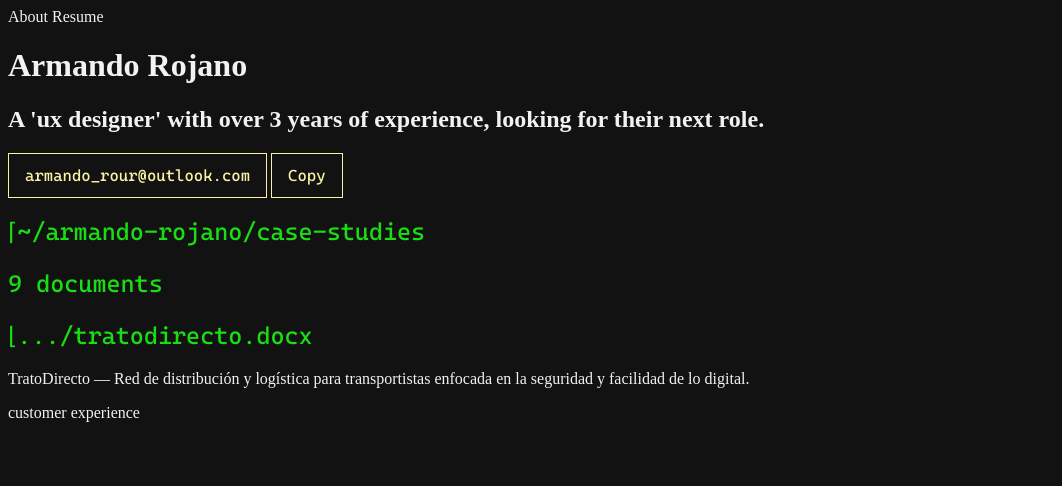
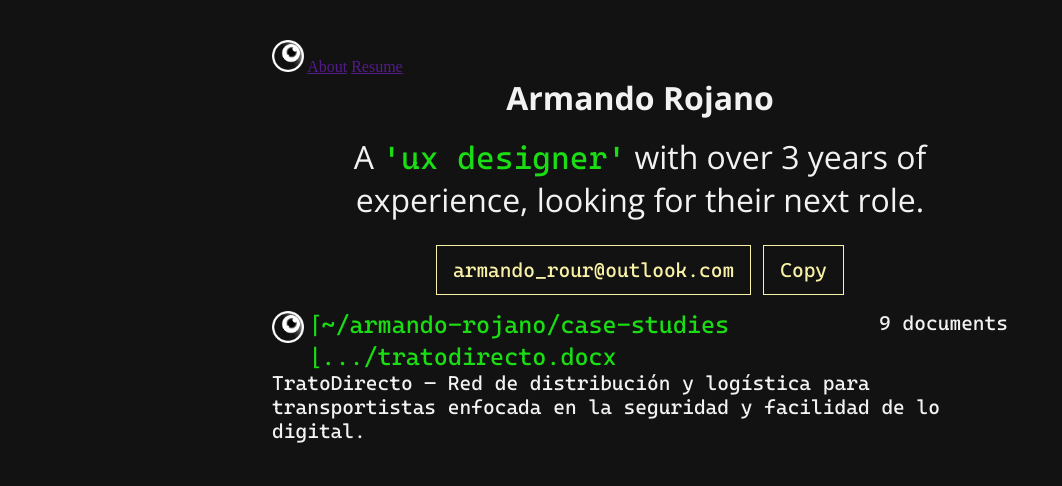
Before and after one commit to r0ur/deprecated-portfolio, a website: page index.html in a window 1280 px wide. Shown: the whole page, without its empty margins (0-1062 px from the left). Drawn offline with Linux system fonts and the light colour scheme.

Commit message:
Refactor HTML tags and Sass classes.

```diff
--- a/index.html
+++ b/index.html
@@ -3,58 +3,67 @@
   <head>
     <meta charset="UTF-8" />
     <meta name="viewport" content="width=device-width, initial-scale=1.0" />
-    <meta
-      name="description"
-      content="A portfolio website of a UX designer learning to code"
-    />
-    <meta name="keywords" content="Portfolio, UX Design, Web Development" />
-    <meta name="author" content="Armando Rojano Urízar" />
-    <meta name="robots" content="index, follow" />
-    <meta http-equiv="X-UA-Compatible" content="IE=edge" />
-    <meta name="theme-color" content="#121212" />
-
-    <base href="" target="_blank" />
     <title>Armando Rojano | Designer</title>
 
     <link rel="icon" type="image/x-icon" href="/assets/images/Favicon.ico" />
     <link rel="stylesheet" href="css/style.css" />
-    <noscript
-      >If you can read this, it's because your browser does not support
-      JavaScript!</noscript
-    >
   </head>
-  <body>
+
+  <body class="main">
+    <header>
       <nav>
+        <img
+          src="/assets/images/Favicon.ico"
+          alt=""
+          width="32px"
+          height="32px"
+        />
         <a href="">About</a>
         <a href="">Resume</a>
       </nav>
-    <header>
+    </header>
+
+    <main>
+      <section class="hero">
+        <div>
           <h1>Armando Rojano</h1>
           <h2>
-        A <span>'ux designer'</span> with over 3 years of experience, looking
-        for their next role.
+            A <span>'ux designer'</span> with over 3 years of experience,
+            looking for their next role.
           </h2>
-      <div>
-        <button>armando_rour@outlook.com</button>
+        </div>
+        <div class="buttons-container">
+          <button href="mailto:armando_rour@outlook.com">
+            armando_rour@outlook.com
+          </button>
           <button>Copy</button>
         </div>
-    </header>
-    <main>
-      <section>
-        <header>
-          <div class="">
-            <h1 class="title-code sec-color">⌈~/armando-rojano/case-studies</h1>
-            <p class="title-code sec-color">9 documents</p>
+      </section>
+
+      <section class="case-studies">
+        <div>
+          <div style="display: flex; justify-content: space-between">
+            <div style="display: flex; gap: 8px">
+              <img
+                src="/assets/images/Favicon.ico"
+                alt=""
+                width="32px"
+                height="32px"
+              />
+              <h2>⌈~/armando-rojano/case-studies</h2>
             </div>
-          <h2 class="title-code sec-color">⌊.../tratodirecto.docx</h2>
-        </header>
+            <p>9 documents</p>
+          </div>
+          <h2 style="margin-left: 40px">⌊.../tratodirecto.docx</h2>
+        </div>
+        <div></div>
+        <article>
           <p>
             <span>TratoDirecto</span> — Red de distribución y logística para
             transportistas enfocada en la seguridad y facilidad de lo digital.
           </p>
-        <p>customer experience</p>
+        </article>
       </section>
     </main>
-    <footer></footer>
   </body>
 </html>
--- /dev/null
+++ b/sass/_case-studies.scss
@@ -0,0 +1,24 @@
+// Case Studies Component
+
+.case-studies {
+  align-items: center;
+}
+
+.case-studies h2 {
+  font-family: $mono-font;
+  font-size: $fs-2;
+  font-weight: $fw-r;
+  color: $secondary;
+}
+
+.case-studies p {
+  font-family: $mono-font;
+  font-size: $fs-3;
+  font-weight: $fw-r;
+}
+
+.title {
+  align-items: center;
+  display: flex;
+  justify-content: space-between;
+}
--- /dev/null
+++ b/sass/_hero.scss
@@ -0,0 +1,45 @@
+// Hero Component
+
+.hero {
+  align-items: center;
+  display: flex;
+  flex-direction: column;
+  justify-content: center;
+  text-align: center;
+  margin-bottom: 16px;
+}
+
+.hero h1 {
+  font-size: $fs-1;
+  font-weight: $fw-b;
+  font-family: $sans-font;
+  margin-bottom: 16px;
+}
+
+.hero h2 {
+  font-size: $fs-1;
+  font-weight: $fw-r;
+  font-family: $sans-font;
+  margin-bottom: 24px;
+}
+
+.hero span {
+  color: $secondary;
+  font-family: $mono-font;
+}
+
+.buttons-container {
+  display: flex;
+  gap: 12px;
+}
+
+button {
+  background-color: transparent;
+  border: $primary 1px solid;
+  color: $primary;
+  cursor: pointer;
+  font-family: $mono-font;
+  font-size: $fs-3;
+  font-weight: $fw-r;
+  padding: 12px 16px;
+}
--- /dev/null
+++ b/sass/_live-work.scss
@@ -0,0 +1,9 @@
+// Live Work Component
+
+.live-work {
+  align-items: center;
+  display: flex;
+  flex-direction: column;
+  justify-content: center;
+  text-align: center;
+}
--- a/sass/_variables.scss
+++ b/sass/_variables.scss
@@ -7,6 +7,12 @@
   font-family: "Cascadia Mono";
   src: url("/fonts/CascadiaMono.ttf") format("truetype");
 }
+
+// Breakpoints
+$desktop: 1150px;
+$tablet: 850px;
+$phablet: 700px;
+$mobile: 540px;
 
 // Colors
 $black: #121212;
@@ -19,17 +25,17 @@ $quinary: #cccccc;
 $senary: #a8ffa8;
 
 // Fonts
-$primary-font: "Open Sans", sans-serif;
-$secondary-font: "Cascadia Mono", monospace;
+$sans-font: "Open Sans", sans-serif;
+$mono-font: "Cascadia Mono", monospace;
 
 // Font Size
-$title-font-size: 32px;
-$subtitle-font-size: 24px;
-$body-font-size: 20px;
-$caption-font-size: 16px;
-$legend-font-size: 14px;
-$mini-font-size: 12px;
+$fs-1: 32px;
+$fs-2: 24px;
+$fs-3: 20px;
+$fs-4: 16px;
+$fs-5: 14px;
+$fs-6: 12px;
 
 // Font Weight
-$font-weight-regular: 400;
-$font-weight-bold: 700;
+$fw-r: 400;
+$fw-b: 700;
--- a/sass/main.scss
+++ b/sass/main.scss
@@ -1,72 +1,25 @@
 @import "variables";
+@import "hero";
+@import "live-work";
+@import "case-studies";
 
-@mixin titles-code($font-family, $font-size, $font-weight) {
-  font-family: $secondary-font;
-  font-size: $subtitle-font-size;
-  font-weight: $font-weight-regular;
+h1,
+h2,
+h3,
+h4,
+h5,
+h6,
+p {
+  margin: 0;
 }
 
-.title-code {
-  @include titles-code(
-    $secondary-font,
-    $subtitle-font-size,
-    $font-weight-regular
-  );
-}
-
-ul,
-li,
-a {
-  text-decoration: none;
-  color: $white;
-  list-style-type: none;
+.main {
+  margin: 0 auto;
+  max-width: 736px;
+  padding: 40px 0;
 }
 
 body {
-  color: $white;
   background-color: $black;
-}
-
-button {
-  padding: 12px 16px;
-  font-weight: $font-weight-regular;
-  font-size: $caption-font-size;
-  font-family: $secondary-font;
-  cursor: pointer;
-  color: $primary;
-  border: $primary 1px solid;
-  background-color: transparent;
-}
-
-// Colors
-.blk-color {
-  color: $black;
-}
-
-.wht-color {
   color: $white;
 }
-
-.pri-color {
-  color: $primary;
-}
-
-.sec-color {
-  color: $secondary;
-}
-
-.tert-color {
-  color: $tertiary;
-}
-
-.quat-color {
-  color: $quaternary;
-}
-
-.quin-color {
-  color: $quinary;
-}
-
-.sen-color {
-  color: $senary;
-}
```
Also changed, not shown: css/style.css, 1 other file. Lines whose indentation alone changed are shown as unchanged.
